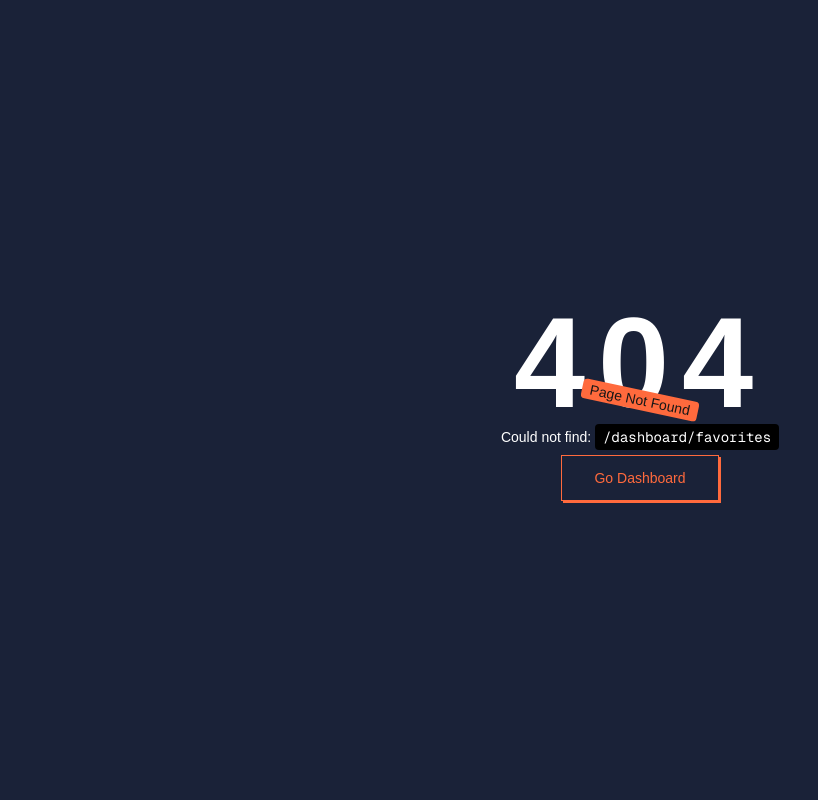
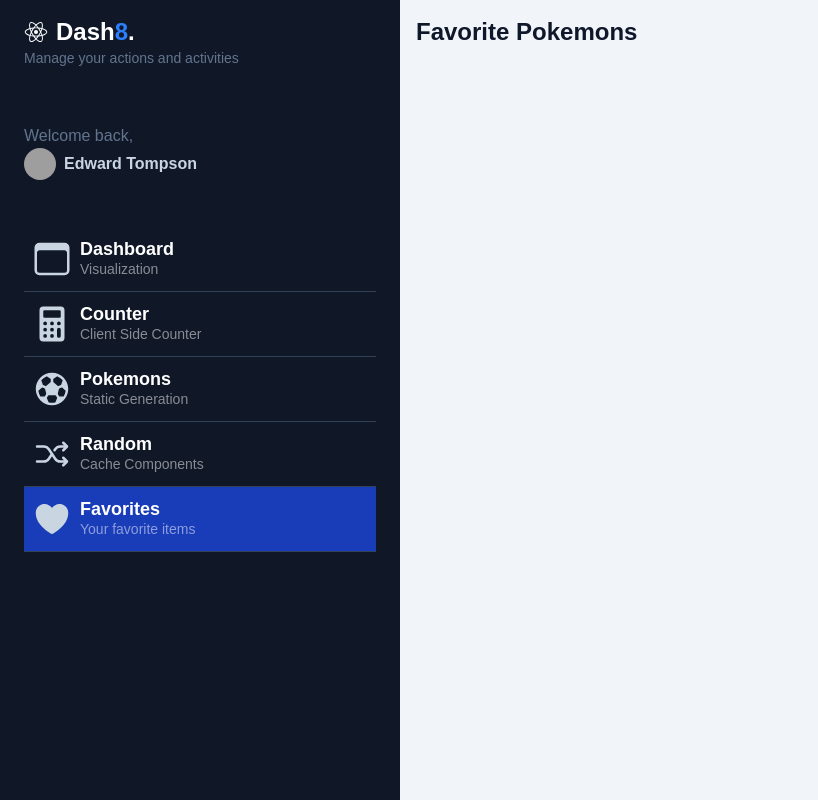
Before and after one commit to jpin730/next-dashboard, a Next.js app: page /dashboard/favorites in a window 1280 px wide. Before the commit this address had no page. Shown: the whole page, without its empty margins (0-818 px from the left). Built offline with nearby package versions, Linux system fonts and the light colour scheme; grey boxes are pictures that could not be loaded.

Commit message:
feat: :sparkles: add Favorites page and update Sidebar with Favorites menu item

```diff
--- /dev/null
+++ b/src/app/dashboard/favorites/page.tsx
@@ -0,0 +1,18 @@
+import type { Metadata } from 'next'
+
+import { PokemonGrid } from '@/pokemons/components/PokemonGrid'
+
+export const metadata: Metadata = {
+  title: 'Favorites',
+  description: 'Your favorite pokemons',
+}
+
+export default async function PokemonsPage() {
+  return (
+    <main>
+      <h1 className="mb-4 text-2xl font-bold">Favorite Pokemons</h1>
+
+      <PokemonGrid pokemons={[]} />
+    </main>
+  )
+}
--- a/src/shared/enums/Path.tsx
+++ b/src/shared/enums/Path.tsx
@@ -6,4 +6,5 @@ export enum Path {
   Pokemons = '/dashboard/pokemons',
   PokemonWithId = '/dashboard/pokemons/:idOrName',
   Random = '/dashboard/random',
+  Favorites = '/dashboard/favorites',
 }
--- a/src/ui/components/Sidebar.tsx
+++ b/src/ui/components/Sidebar.tsx
@@ -5,6 +5,7 @@ import {
   IoBrowsersOutline,
   IoCalculator,
   IoFootball,
+  IoHeart,
   IoLogoReact,
   IoShuffle,
 } from 'react-icons/io5'
@@ -37,6 +38,12 @@ const MENU_ITEMS: MenuItem[] = [
     icon: <IoShuffle size={40} />,
     title: 'Random',
     subtitle: 'Cache Components',
+  },
+  {
+    path: Path.Favorites,
+    icon: <IoHeart size={40} />,
+    title: 'Favorites',
+    subtitle: 'Your favorite items',
   },
 ]
 
```
